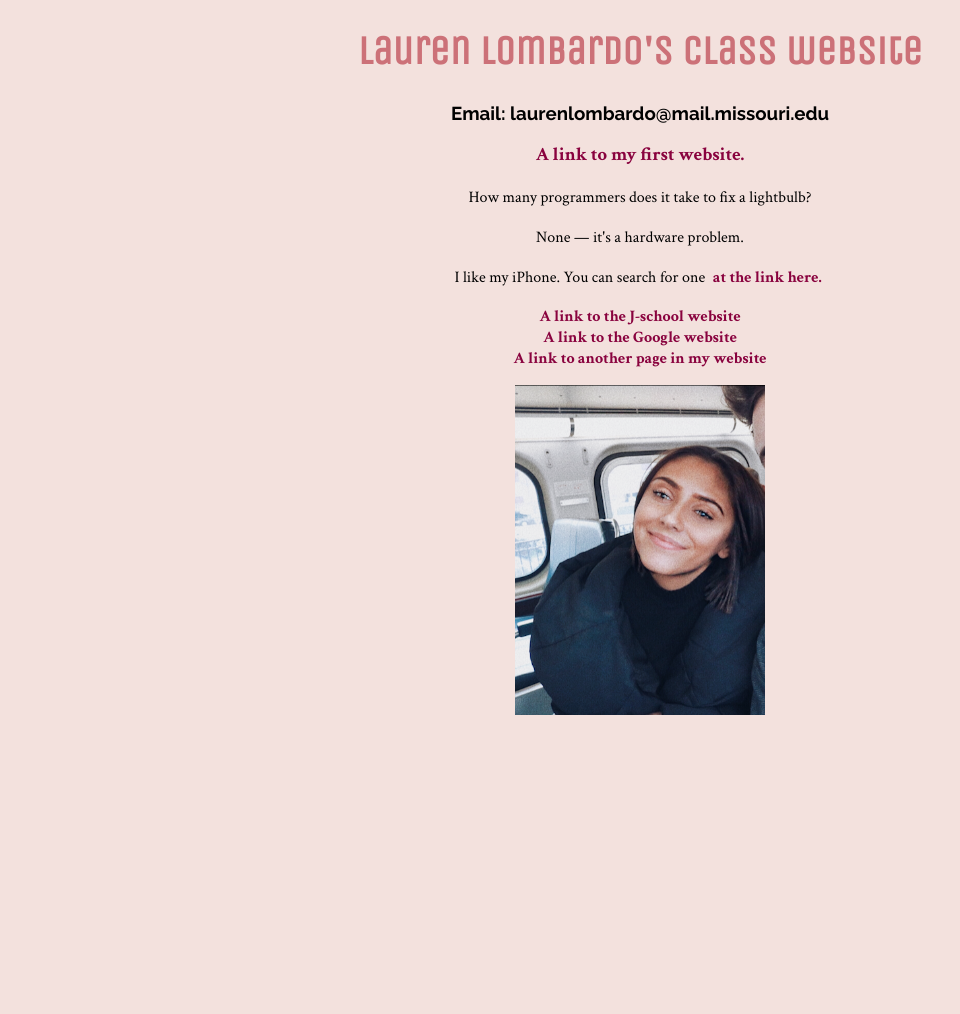
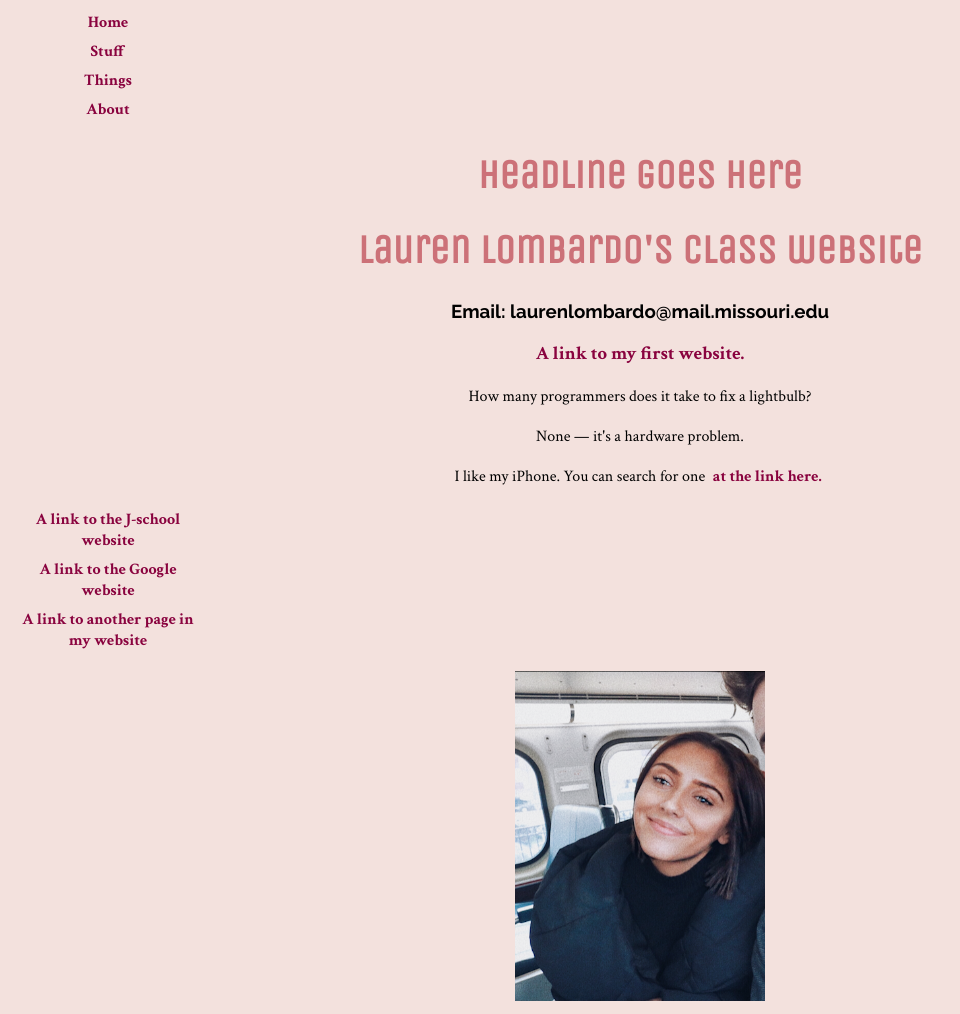
Before and after one commit to J4502-FS18/lauren-lombardo, a plain HTML site: page index.html in a window 1280 px wide. Shown: the whole page, without its empty margins (0-960 px from the left). Before the commit the page ends 800 px from the top, so only its background shows below. Drawn offline with nearby package versions, Linux system fonts and the light colour scheme.

Commit message:
made nav bar

```diff
--- a/index.html
+++ b/index.html
@@ -13,6 +13,20 @@
 
 <body>
 <!--This is a comment. It won't show up in your browser, only in the page source-->
+<div id="container">
+
+<div id="header">
+    <ul id="nav">
+        <li><a href="index.html">Home</a></li>
+        <li><a href="#">Stuff</a></li>
+        <li><a href="#">Things</a></li>
+        <li><a href="#">About</a></li>
+    </ul>
+
+    <h1>Headline goes here</h1>
+</div>
+
+
   <h1>Lauren Lombardo's class website</h1>
   <h3> Email: laurenlombardo@mail.missouri.edu </h3>
   <h3> <a href="oldindex.html"> A link to my first website.</a> </h3>
--- a/mystylesheet.css
+++ b/mystylesheet.css
@@ -48,6 +48,27 @@ img {border: 0;
 
 }
 
+ul {
+    list-style-type: none;
+    margin: 0;
+    padding: 0;
+    width: 200px;
+    background-color: #F3E1DD;
+}
+
+li a {
+    display: block;
+    color: #000;
+    padding: 8px 16px;
+    text-decoration: none;
+    text-align: center;
+}
+
+/* Change the link color on hover */
+li a:hover {
+    background-color: #F3E1DD;
+    color: white;
+}
 
 a:link, a:visited, a:active {
     color: #89023E;
```
